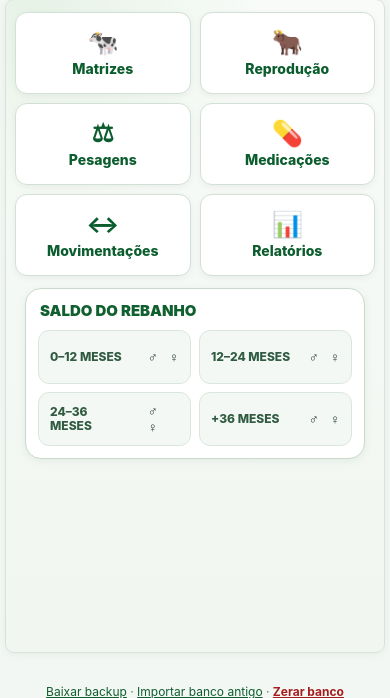
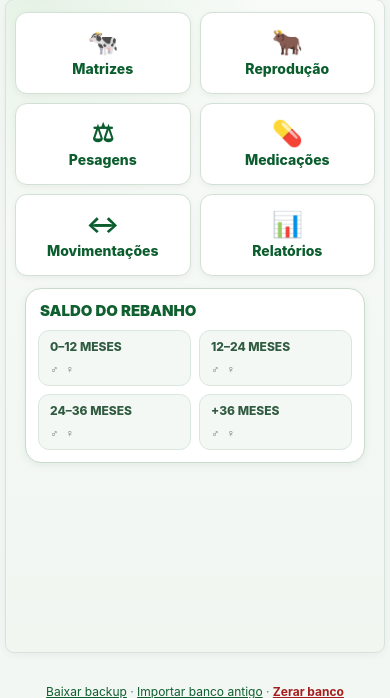
Before and after one commit to marcioespindolamge-star/sigap-agropecuaria-paineira, a Python web app: template templates/dashboard.html in a window 390 px wide. Shown: the part 126-824 px from the top of the page. Run offline with Jinja, Linux system fonts and the light colour scheme; the template is opened without the code that fills it, so the values that code supplies are empty.

Commit message:
Ajustar exibicao de machos e femeas no saldo mobile

```diff
--- a/static/style.css
+++ b/static/style.css
@@ -2311,3 +2311,10 @@
   .mobile-herd-balance-grid span{font-size:12px;font-weight:800;color:#315b40;line-height:1.15}
   .mobile-herd-balance-grid strong{font-size:22px;color:#0f5f2f}
 }
+
+@media (max-width:700px){
+  .mobile-herd-balance-grid>div{display:grid;grid-template-columns:1fr auto;grid-template-rows:auto auto;align-items:center}
+  .mobile-herd-balance-grid>div>span{grid-column:1;grid-row:1}
+  .mobile-herd-balance-grid>div>strong{grid-column:2;grid-row:1 / span 2}
+  .mobile-herd-balance-grid>div>small{grid-column:1;grid-row:2;font-size:11px;font-weight:800;color:#607467;white-space:nowrap}
+}
```
